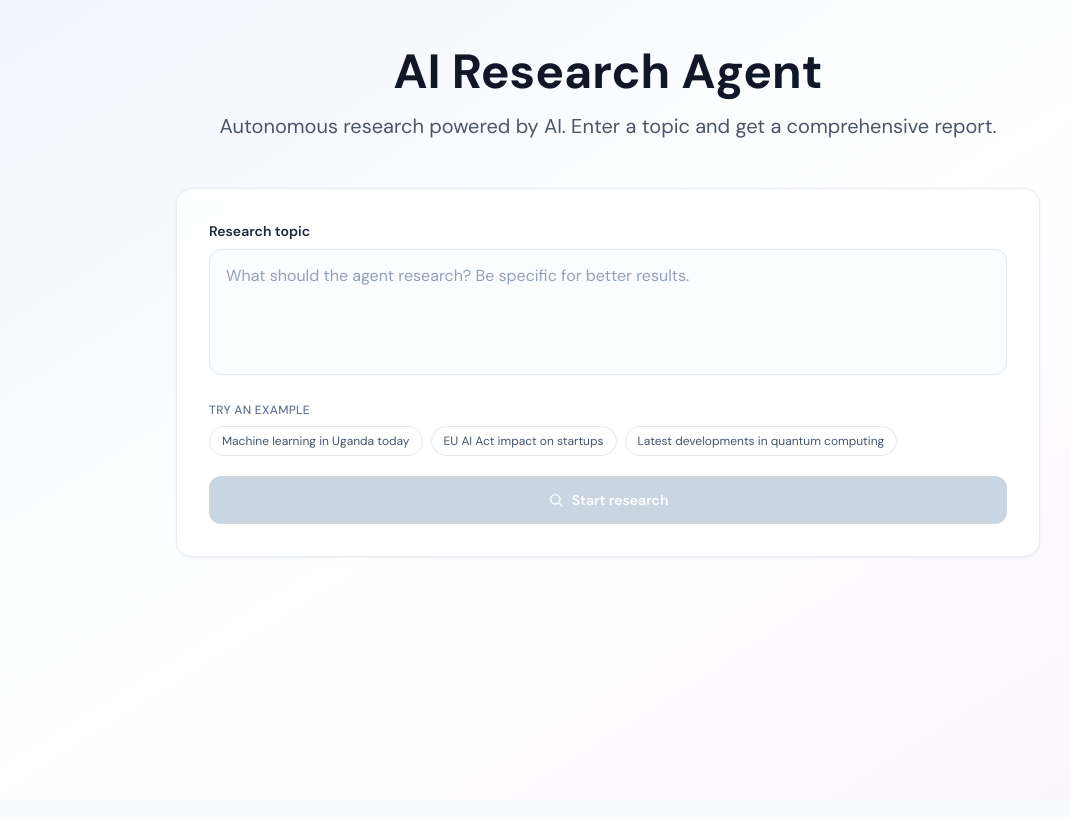
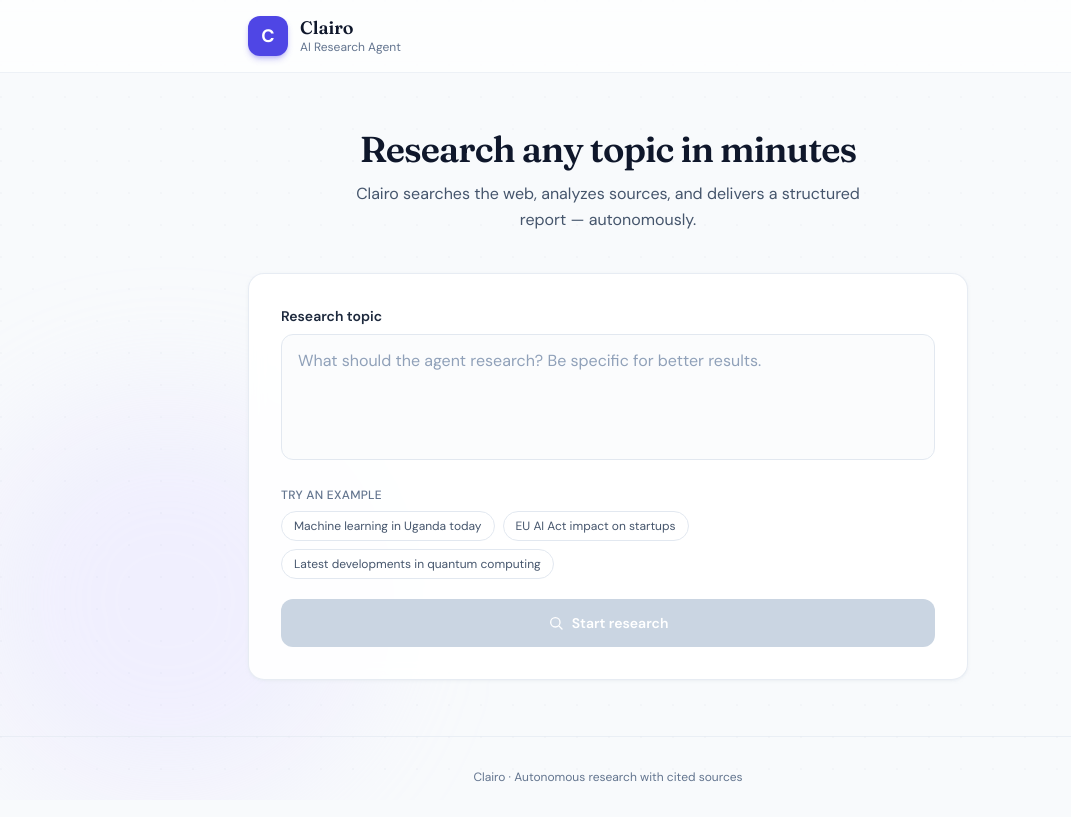
Before and after one commit to komuntaleliz152/clairo-agent, a Next.js app in the folder frontend/: page / in a window 1280 px wide. Shown: the whole page, without its empty margins (32-1103 px from the left). Built offline with nearby package versions, Linux system fonts and the light colour scheme; no server answers.

Commit message:
removed  unused imports

```diff
--- a/frontend/app/page.tsx
+++ b/frontend/app/page.tsx
@@ -43,16 +43,46 @@
   };
 
   return (
-    <main className="min-h-screen bg-gradient-to-br from-blue-50 via-white to-purple-50">
-      <div className="container mx-auto px-4 py-12 max-w-4xl">
-        <div className="text-center mb-12">
-          <h1 className="text-5xl font-bold text-gray-900 mb-4">
-            AI Research Agent
+    <div className="min-h-screen">
+      {/* Background */}
+      <div className="pointer-events-none fixed inset-0 -z-10 overflow-hidden">
+        <div className="absolute -top-40 right-0 h-[480px] w-[480px] rounded-full bg-brand-200/40 blur-3xl" />
+        <div className="absolute bottom-0 left-0 h-[400px] w-[400px] rounded-full bg-violet-200/30 blur-3xl" />
+        <div
+          className="absolute inset-0 opacity-[0.35]"
+          style={{
+            backgroundImage: `radial-gradient(circle at 1px 1px, rgb(148 163 184 / 0.15) 1px, transparent 0)`,
+            backgroundSize: "32px 32px",
+          }}
+        />
+      </div>
+
+      {/* Header */}
+      <header className="border-b border-slate-200/60 bg-white/70 backdrop-blur-md">
+        <div className="mx-auto flex max-w-3xl items-center justify-between px-4 py-4 sm:px-6">
+          <div className="flex items-center gap-3">
+            <div className="flex h-10 w-10 items-center justify-center rounded-xl bg-brand-600 text-lg font-bold text-white shadow-md shadow-brand-600/30">
+              C
+            </div>
+            <div>
+              <p className="font-[family-name:var(--font-fraunces)] text-lg font-semibold leading-tight text-slate-900">
+                Clairo
+              </p>
+              <p className="text-xs text-slate-500">AI Research Agent</p>
+            </div>
+          </div>
+        </div>
+      </header>
+
+      <main className="mx-auto max-w-3xl px-4 py-10 sm:px-6 sm:py-14">
+        <section className="mb-10 text-center">
+          <h1 className="font-[family-name:var(--font-fraunces)] text-3xl font-semibold tracking-tight text-slate-900 sm:text-4xl">
+            Research any topic in minutes
           </h1>
-          <p className="text-xl text-gray-600">
-            Autonomous research powered by AI. Enter a topic and get a comprehensive report.
+          <p className="mx-auto mt-3 max-w-lg text-base leading-relaxed text-slate-600">
+            Clairo searches the web, analyzes sources, and delivers a structured report — autonomously.
           </p>
-        </div>
+        </section>
 
         <ResearchForm onSubmit={handleResearch} isLoading={isLoading} />
 
@@ -61,16 +91,28 @@
         )}
 
         {error && (
-          <div className="mt-8 p-6 bg-red-50 border border-red-200 rounded-lg">
-            <h3 className="text-lg font-semibold text-red-800 mb-2">Error</h3>
-            <p className="text-red-600">{error}</p>
+          <div
+            role="alert"
+            className="mt-6 flex gap-3 rounded-2xl border border-red-200 bg-red-50 p-5 text-red-800"
+          >
+            <span className="text-xl" aria-hidden>
+              ⚠️
+            </span>
+            <div>
+              <h3 className="font-semibold">Something went wrong</h3>
+              <p className="mt-1 text-sm text-red-700">{error}</p>
+            </div>
           </div>
         )}
 
         {report && !isLoading && (
           <ResearchReport report={report} sources={sources} />
         )}
-      </div>
-    </main>
+      </main>
+
+      <footer className="border-t border-slate-200/60 py-8 text-center text-xs text-slate-500">
+        Clairo · Autonomous research with cited sources
+      </footer>
+    </div>
   );
 }
--- a/frontend/components/ReportMarkdown.tsx
+++ b/frontend/components/ReportMarkdown.tsx
@@ -1,4 +1,6 @@
 "use client";
+
+import type { ReactNode } from "react";
 
 function formatInline(text: string): string {
   return text
@@ -8,7 +10,7 @@
 
 export default function ReportMarkdown({ content }: { content: string }) {
   const lines = content.split("\n");
-  const elements: React.ReactNode[] = [];
+  const elements: ReactNode[] = [];
   let listItems: string[] = [];
   let key = 0;
 
--- a/frontend/components/ResearchReport.tsx
+++ b/frontend/components/ResearchReport.tsx
@@ -1,6 +1,7 @@
 "use client";
 
 import type { Source } from "@/lib/api";
+import ReportMarkdown from "@/components/ReportMarkdown";
 
 interface ResearchReportProps {
   report: string;
@@ -13,55 +14,91 @@
       ? `${report}\n\n--- Sources ---\n${sources.map((s, i) => `[${i + 1}] ${s.title}\n${s.url}`).join("\n")}`
       : report;
 
+  const handleCopy = async () => {
+    await navigator.clipboard.writeText(downloadText);
+  };
+
   return (
-    <div className="mt-8 bg-white rounded-xl shadow-lg p-8 border border-gray-100">
-      <div className="flex items-center justify-between mb-6">
-        <h2 className="text-2xl font-bold text-gray-900">Research Report</h2>
-        <button
-          onClick={() => {
-            const blob = new Blob([downloadText], { type: "text/plain" });
-            const url = URL.createObjectURL(blob);
-            const a = document.createElement("a");
-            a.href = url;
-            a.download = "research-report.txt";
-            a.click();
-            URL.revokeObjectURL(url);
-          }}
-          className="px-4 py-2 bg-blue-600 hover:bg-blue-700 text-white text-sm font-medium rounded-lg transition-colors"
-        >
-          Download Report
-        </button>
-      </div>
-
+    <div className="mt-6 space-y-6">
       {sources.length > 0 && (
-        <div className="mb-8">
-          <h3 className="text-lg font-semibold text-gray-900 mb-3">Sources analyzed</h3>
-          <ul className="space-y-3">
+        <section className="rounded-2xl border border-slate-200/80 bg-white p-6 shadow-sm sm:p-8">
+          <div className="mb-4 flex items-center justify-between">
+            <h2 className="font-[family-name:var(--font-fraunces)] text-lg font-semibold text-slate-900">
+              Sources analyzed
+            </h2>
+            <span className="rounded-full bg-brand-50 px-3 py-1 text-xs font-semibold text-brand-700">
+              {sources.length} found
+            </span>
+          </div>
+          <ul className="grid gap-3 sm:grid-cols-1">
             {sources.map((source, index) => (
               <li
                 key={`${source.url}-${index}`}
-                className="p-4 bg-gray-50 rounded-lg border border-gray-100"
+                className="group flex gap-4 rounded-xl border border-slate-100 bg-slate-50/50 p-4 transition hover:border-brand-200 hover:bg-brand-50/30"
               >
-                <a
-                  href={source.url}
-                  target="_blank"
-                  rel="noopener noreferrer"
-                  className="font-medium text-blue-600 hover:text-blue-800"
-                >
-                  {source.title}
-                </a>
-                {source.snippet && (
-                  <p className="mt-1 text-sm text-gray-600 line-clamp-2">{source.snippet}</p>
-                )}
+                <span className="flex h-8 w-8 shrink-0 items-center justify-center rounded-lg bg-brand-600 text-sm font-bold text-white">
+                  {index + 1}
+                </span>
+                <div className="min-w-0 flex-1">
+                  <a
+                    href={source.url}
+                    target="_blank"
+                    rel="noopener noreferrer"
+                    className="font-medium text-slate-900 underline decoration-brand-300 decoration-2 underline-offset-2 transition group-hover:text-brand-700"
+                  >
+                    {source.title}
+                  </a>
+                  {source.snippet && (
+                    <p className="mt-1.5 line-clamp-2 text-sm leading-relaxed text-slate-500">
+                      {source.snippet}
+                    </p>
+                  )}
+                  <p className="mt-1 truncate text-xs text-slate-400">{source.url}</p>
+                </div>
               </li>
             ))}
           </ul>
-        </div>
+        </section>
       )}
 
-      <div className="prose prose-lg max-w-none">
-        <div className="whitespace-pre-wrap text-gray-700 leading-relaxed">{report}</div>
-      </div>
+      <section className="rounded-2xl border border-slate-200/80 bg-white shadow-sm sm:p-8 p-6">
+        <div className="mb-6 flex flex-col gap-4 border-b border-slate-100 pb-6 sm:flex-row sm:items-center sm:justify-between">
+          <div>
+            <p className="text-xs font-semibold uppercase tracking-wider text-brand-600">
+              Research report
+            </p>
+            <h2 className="font-[family-name:var(--font-fraunces)] mt-1 text-2xl font-semibold text-slate-900">
+              Your findings
+            </h2>
+          </div>
+          <div className="flex flex-wrap gap-2">
+            <button
+              type="button"
+              onClick={handleCopy}
+              className="rounded-lg border border-slate-200 bg-white px-4 py-2 text-sm font-medium text-slate-700 transition hover:bg-slate-50"
+            >
+              Copy
+            </button>
+            <button
+              type="button"
+              onClick={() => {
+                const blob = new Blob([downloadText], { type: "text/plain" });
+                const url = URL.createObjectURL(blob);
+                const a = document.createElement("a");
+                a.href = url;
+                a.download = "research-report.txt";
+                a.click();
+                URL.revokeObjectURL(url);
+              }}
+              className="rounded-lg bg-brand-600 px-4 py-2 text-sm font-medium text-white shadow-sm transition hover:bg-brand-700"
+            >
+              Download
+            </button>
+          </div>
+        </div>
+
+        <ReportMarkdown content={report} />
+      </section>
     </div>
   );
 }
```
